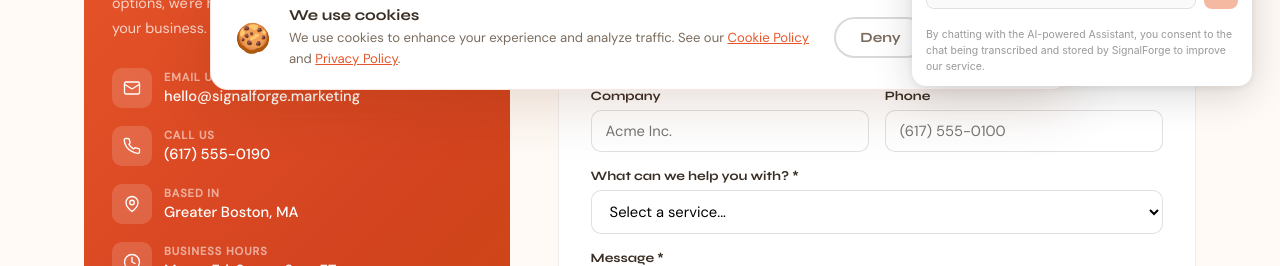
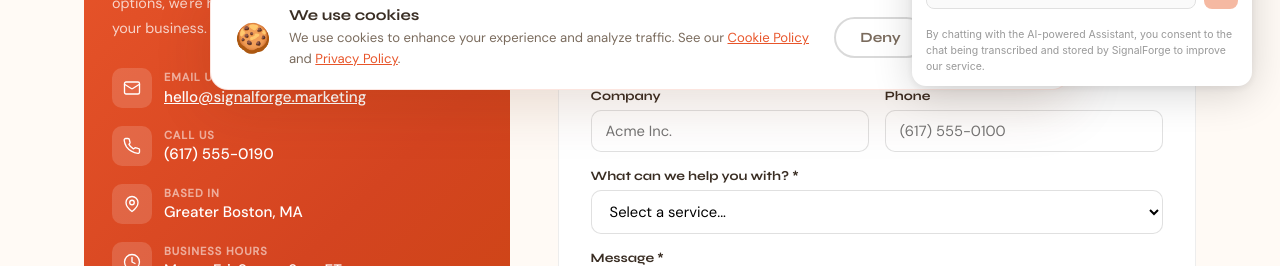
Before and after one commit to halojumper/SignalForge, a Next.js app: page /contact in a window 1280 px wide. Shown: the part 686-952 px from the top of the page. Built offline with nearby package versions, Linux system fonts and the light colour scheme.

Commit message:
Enhance email link display for contact items
Updated email link handling to use mailto for 'Email Us' label.

```diff
--- a/app/contact/page.tsx
+++ b/app/contact/page.tsx
@@ -119,13 +119,15 @@ export default function Contact() {
                   {contactItems.map(i=>(
                     <div key={i.label} style={{display:'flex',alignItems:'center',gap:12}}>
                       <div style={{width:40,height:40,flexShrink:0,background:'rgba(255,255,255,0.15)',borderRadius:10,display:'flex',alignItems:'center',justifyContent:'center'}}>
-                        {i.icon}
+                      {i.icon}
                       </div>
                       <div>
                         <div style={{fontSize:'0.7rem',fontWeight:700,textTransform:'uppercase',letterSpacing:'0.08em',color:'rgba(255,255,255,0.55)',marginBottom:2}}>{i.label}</div>
                         {i.link
                           ? <a href={i.link} target="_blank" rel="noopener noreferrer" style={{fontSize:'0.92rem',color:'var(--white)',fontWeight:500,textDecoration:'underline'}}>{i.val}</a>
-                          : <div style={{fontSize:'0.92rem',color:'var(--white)',fontWeight:500}}>{i.val}</div>
+                          : i.label === 'Email Us'
+                            ? <a href={`mailto:${i.val}`} style={{fontSize:'0.95rem',color:'var(--white)',fontWeight:500,textDecoration:'underline'}}>{i.val}</a>
+                            : <div style={{fontSize:'0.95rem',color:'var(--white)',fontWeight:500}}>{i.val}</div>
                         }
                       </div>
                     </div>
```
